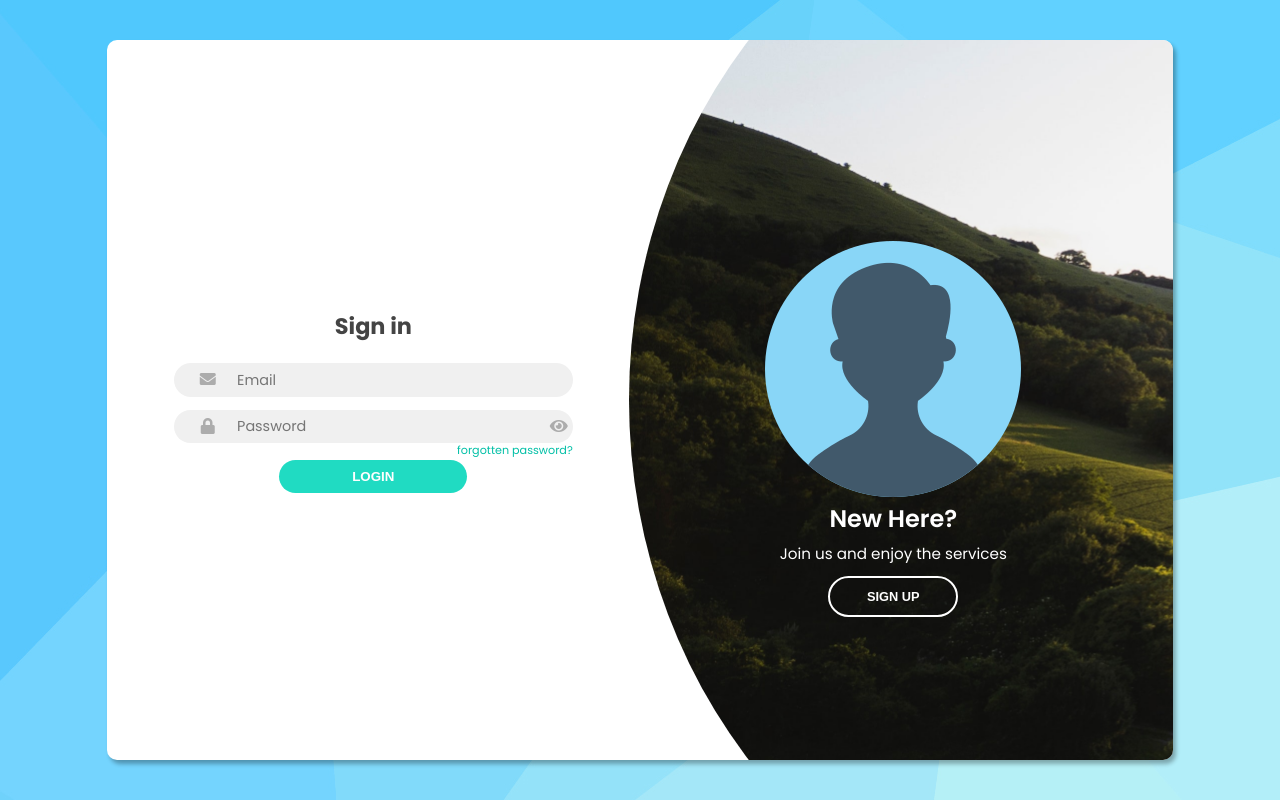
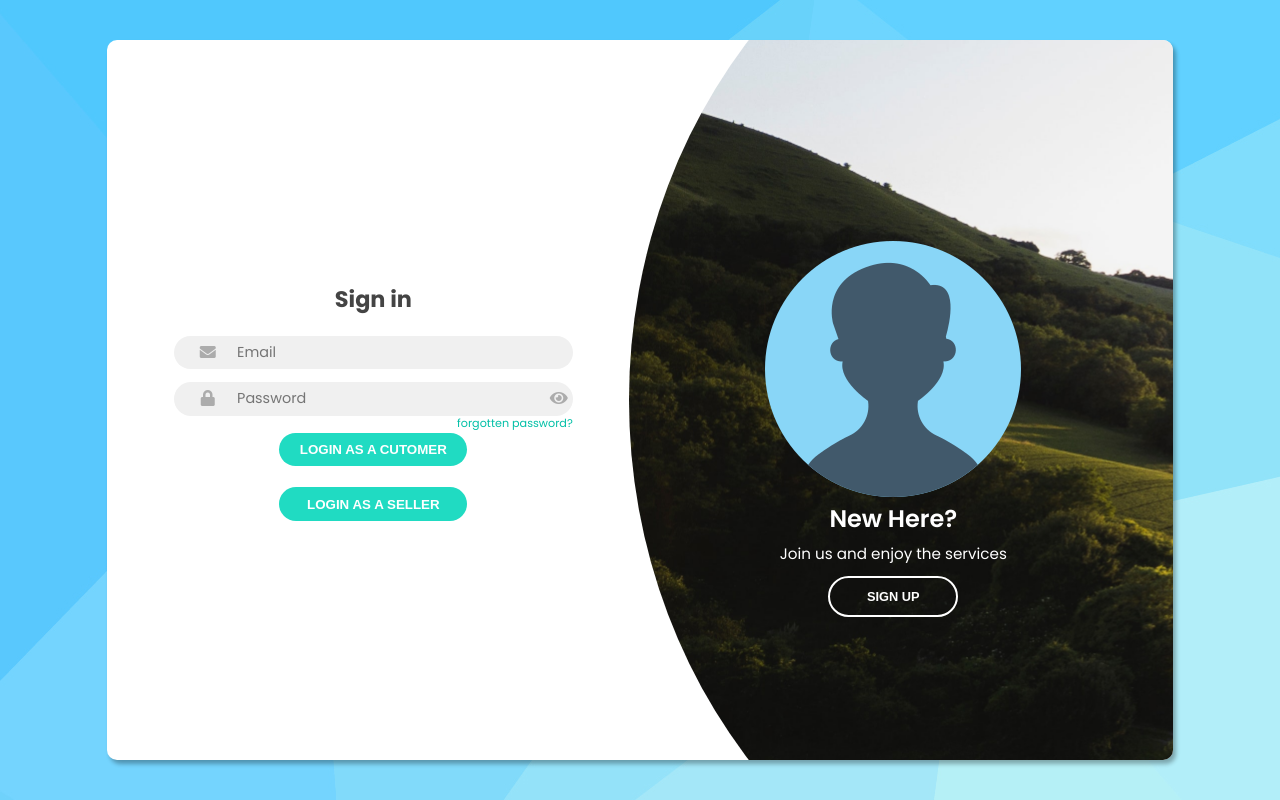
Before and after one commit to Nuwa-Hub/FlyBuy, a PHP site: page /loginSignup.php in a window 1280 px wide. Run offline with PHP 8.4, Linux system fonts and the light colour scheme.

Commit message:
login button

```diff
--- a/loginSignup.php
+++ b/loginSignup.php
@@ -142,8 +142,12 @@ if(isset($_POST["submitSign"])){
                                 <i class="fas fa-check-circle"></i>
                             </div>
 
-                             <button class="btn solid login" name="submitLogin">
-                                <span class="buttonText">Login</span>
+                            <button class="btn solid login buyer" name="submitLogin">
+                                <span class="buttonText">Login as a cutomer</span>
+                            </button>
+
+                            <button class="btn solid login seller" name="submitLogin">
+                                <span class="buttonText">Login as a seller</span>
                             </button>
 
                         </form>
```
